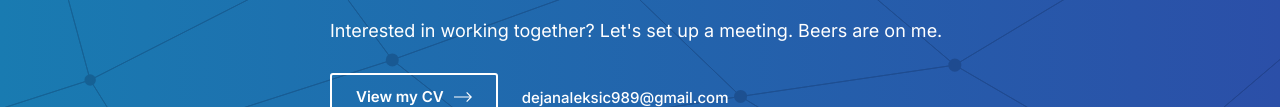
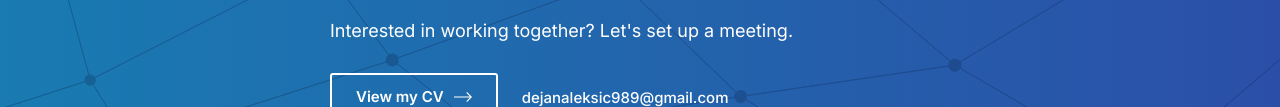
Before and after one commit to dekisha/dejanaleksic, a website: page index.html in a window 1280 px wide. Shown: the part 390-497 px from the top of the page. Drawn offline with nearby package versions, Linux system fonts and the light colour scheme.

Commit message:
Remove beers line from intro subtitle

```diff
--- a/index.html
+++ b/index.html
@@ -30,7 +30,7 @@
 
       <section class="c-intro">
         <h1 class="c-intro__title">I'm Deki, a front-end expert, Drupal site builder and IT consultant.</h1>
-        <p class="c-intro__subtitle">Interested in working together? Let's set up a meeting. Beers are on me.</p>
+        <p class="c-intro__subtitle">Interested in working together? Let's set up a meeting.</p>
         <div class="c-intro__cta">
           <a
             class="c-btn"
```
